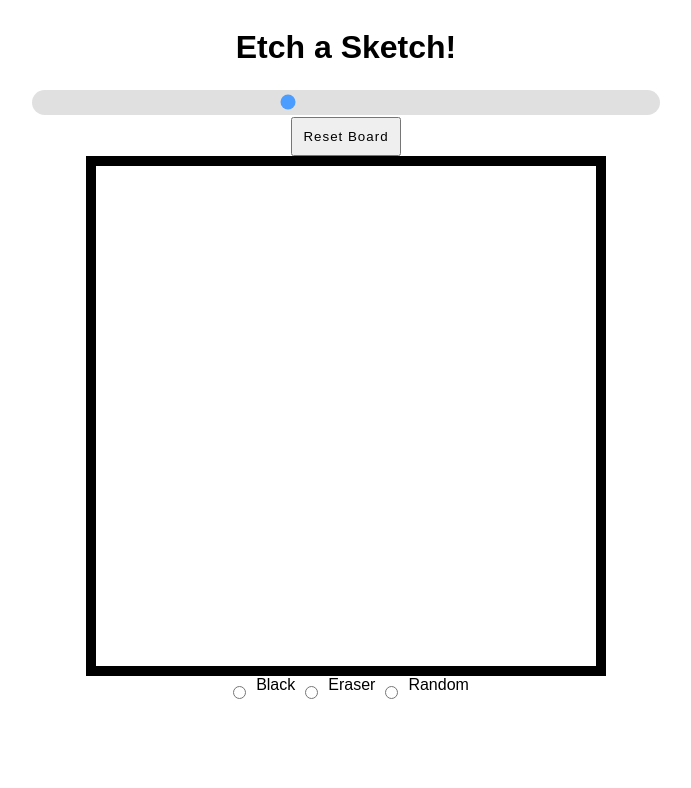
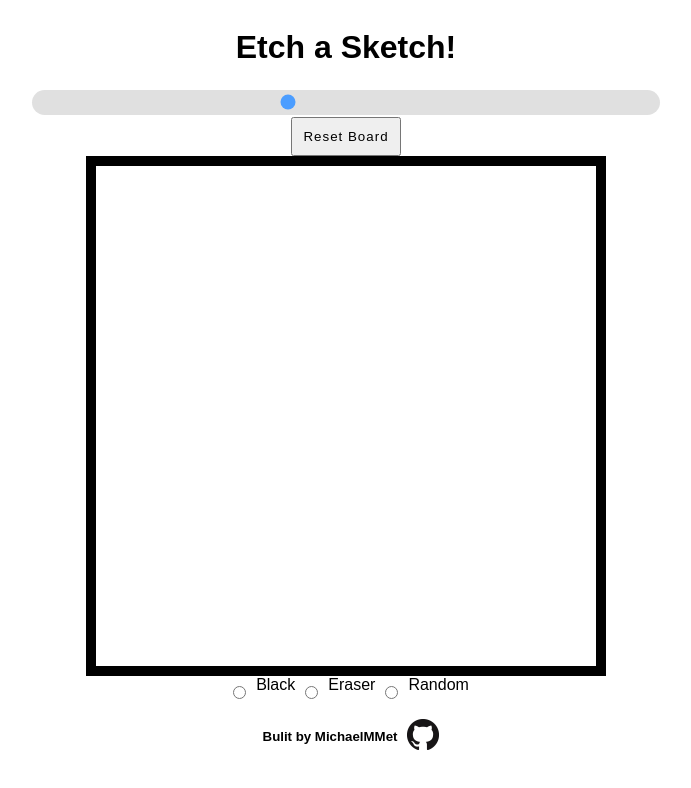
Before and after one commit to MichaelMMet/Etch-a-Sketch, a plain HTML site: page index.html in a window 1280 px wide. Shown: the whole page, without its empty margins (294-985 px from the left). Drawn offline with Linux system fonts and the light colour scheme; files whose address does not match are found by name.

Commit message:
Add name and link to GitHub in footer

```diff
--- a/index.html
+++ b/index.html
@@ -30,6 +30,11 @@
             <label for="Random">Random</label>
         </div>
     </div>
+    <footer>
+        <h5 class = "me"> Bulit by MichaelMMet         </h5>
+        <a href = "https://github.com/MichaelMMet"><img class = "img" src = "/home/michael/repos/Etch-a-Sketch/images/GitHub-Mark-32px.png"  alt = "GitHub logo" ></a>
+    </footer>
+
 
     <script src="index.js"></script>
 </body>
--- a/style.css
+++ b/style.css
@@ -106,3 +106,15 @@ background-color: white;
   cursor: pointer;
   /* Cursor on hover */
 }
+
+footer{
+  display: flex;
+  justify-content: center;
+  margin: 10px;
+
+}
+
+.me{
+  margin: 10px;
+
+}
```
Also changed, not shown: images/GitHub-Mark-32px.png (added), images/GitHub-Mark-64px.png (added).
